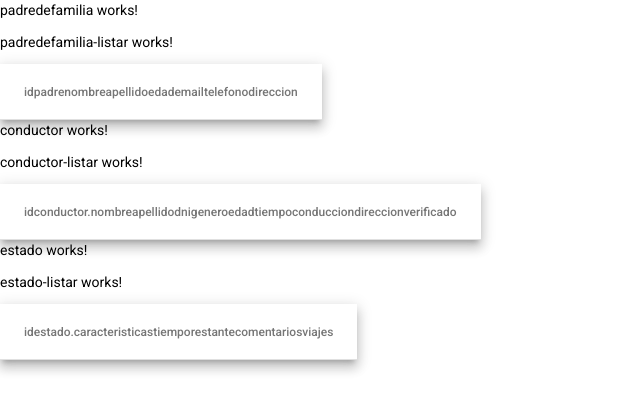
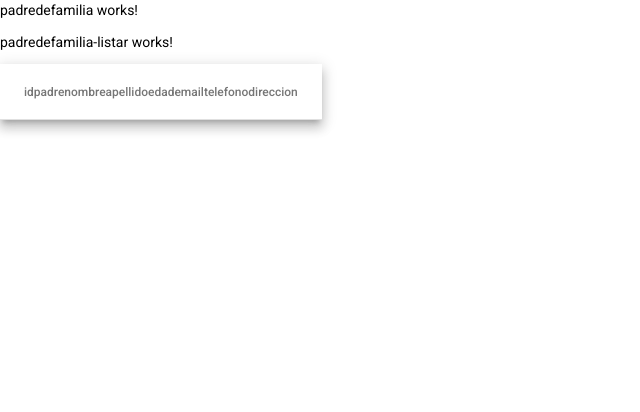
Before and after one commit to Anthomn/SI61, an Angular app: page / in a window 1280 px wide. Shown: the top 412 px of the page, without its empty margins (0-640 px from the left). Built offline with nearby package versions, Linux system fonts and the light colour scheme; no server answers.

Commit message:
Ventanas separadas

```diff
--- a/src/app/app-routing.module.ts
+++ b/src/app/app-routing.module.ts
@@ -1,7 +1,26 @@
 import { NgModule } from '@angular/core';
 import { RouterModule, Routes } from '@angular/router';
+import { ConductorComponent } from './page/conductor/conductor.component';
+import { PadredefamiliaComponent } from './page/padredefamilia/padredefamilia.component';
+import { EstadoComponent } from './page/estado/estado.component';
 
-const routes: Routes = [];
+const routes: Routes = [{
+  path: 'conductor', component:ConductorComponent, children: [
+
+
+  ]
+}, {
+  path: 'padredefamilia', component: PadredefamiliaComponent, children: [
+
+  ]
+},
+{
+  path: 'estado', component:EstadoComponent, children: [
+
+  ]
+},
+
+];
 
 @NgModule({
   imports: [RouterModule.forRoot(routes)],
--- a/src/app/app.component.html
+++ b/src/app/app.component.html
@@ -1,3 +1 @@
 <app-padredefamilia></app-padredefamilia>
-<app-conductor></app-conductor>
-<app-estado></app-estado>
```
